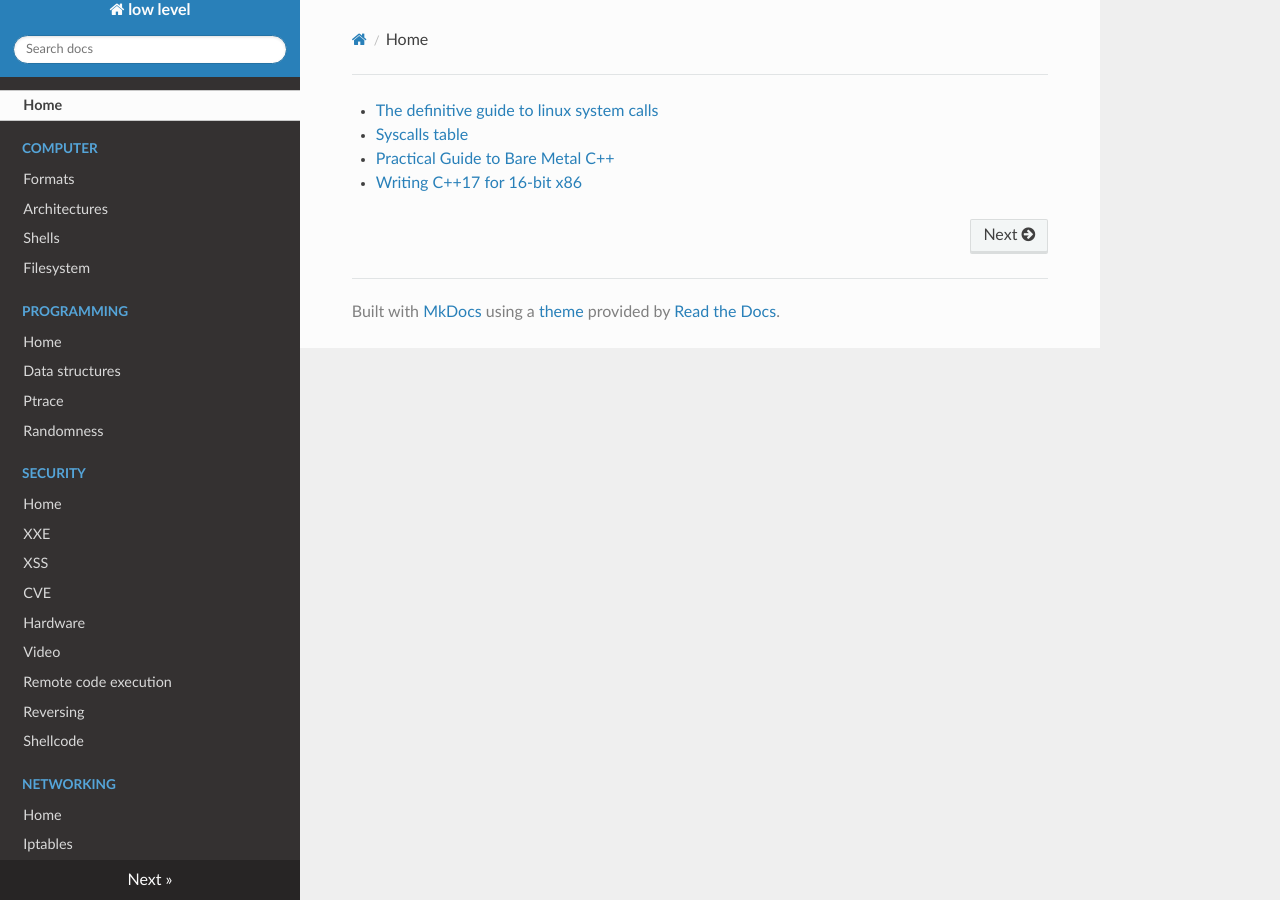
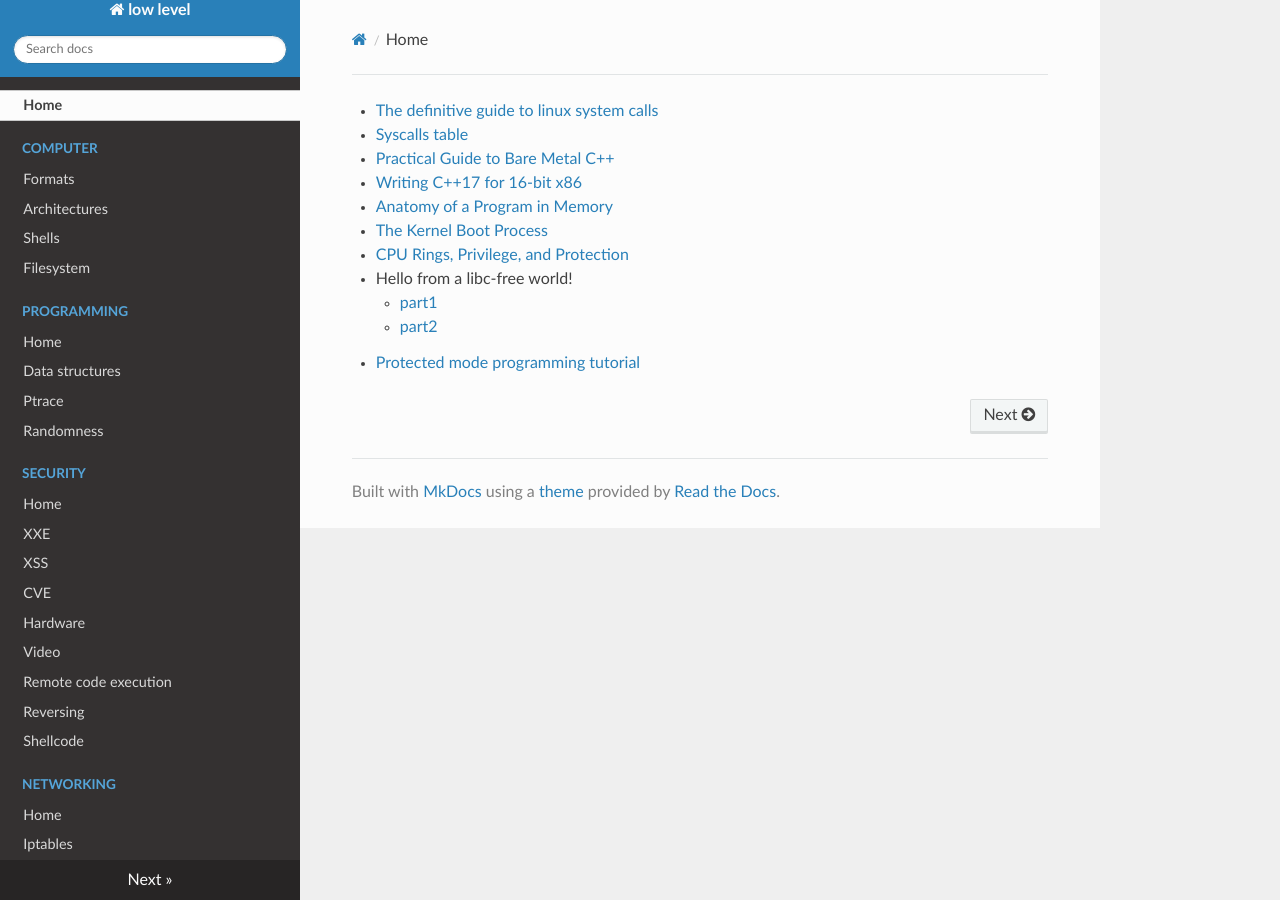
Before and after one commit to gipi/low-level, an MkDocs documentation site: the page built from docs/index.md, in a window 1280 px wide. Built offline with MkDocs 1.6.1, drawn with Linux system fonts in a browser that asks for light colours; nearby versions of some CDN libraries; old or Windows-style settings are respelled for this version of MkDocs.

Commit message:
Add links.

```diff
--- a/docs/index.md
+++ b/docs/index.md
@@ -3,3 +3,10 @@
  - [Syscalls table](https://filippo.io/linux-syscall-table/)
  - [Practical Guide to Bare Metal C++](https://arobenko.gitbooks.io/bare_metal_cpp)
  - [Writing C++17 for 16-bit x86](https://dev.krzaq.cc/post/writing-cpp17-for-16bit-x86/)
+ - [Anatomy of a Program in Memory](http://duartes.org/gustavo/blog/post/anatomy-of-a-program-in-memory/)
+ - [The Kernel Boot Process](http://duartes.org/gustavo/blog/post/kernel-boot-process/)
+ - [CPU Rings, Privilege, and Protection](http://duartes.org/gustavo/blog/post/cpu-rings-privilege-and-protection/)
+ - Hello from a libc-free world!
+    * [part1](https://blogs.oracle.com/ksplice/entry/hello_from_a_libc_free)
+    * [part2](https://blogs.oracle.com/ksplice/entry/hello_from_a_libc_free1)
+ - [Protected mode programming tutorial](http://prodebug.sourceforge.net/pmtut.html)
```
Also changed, not shown: docs/filesystem.md (+1 -0 lines), docs/programming.md (+1 -0 lines), docs/security.md (+13 -0 lines), docs/shell.md (+2 -0 lines).
